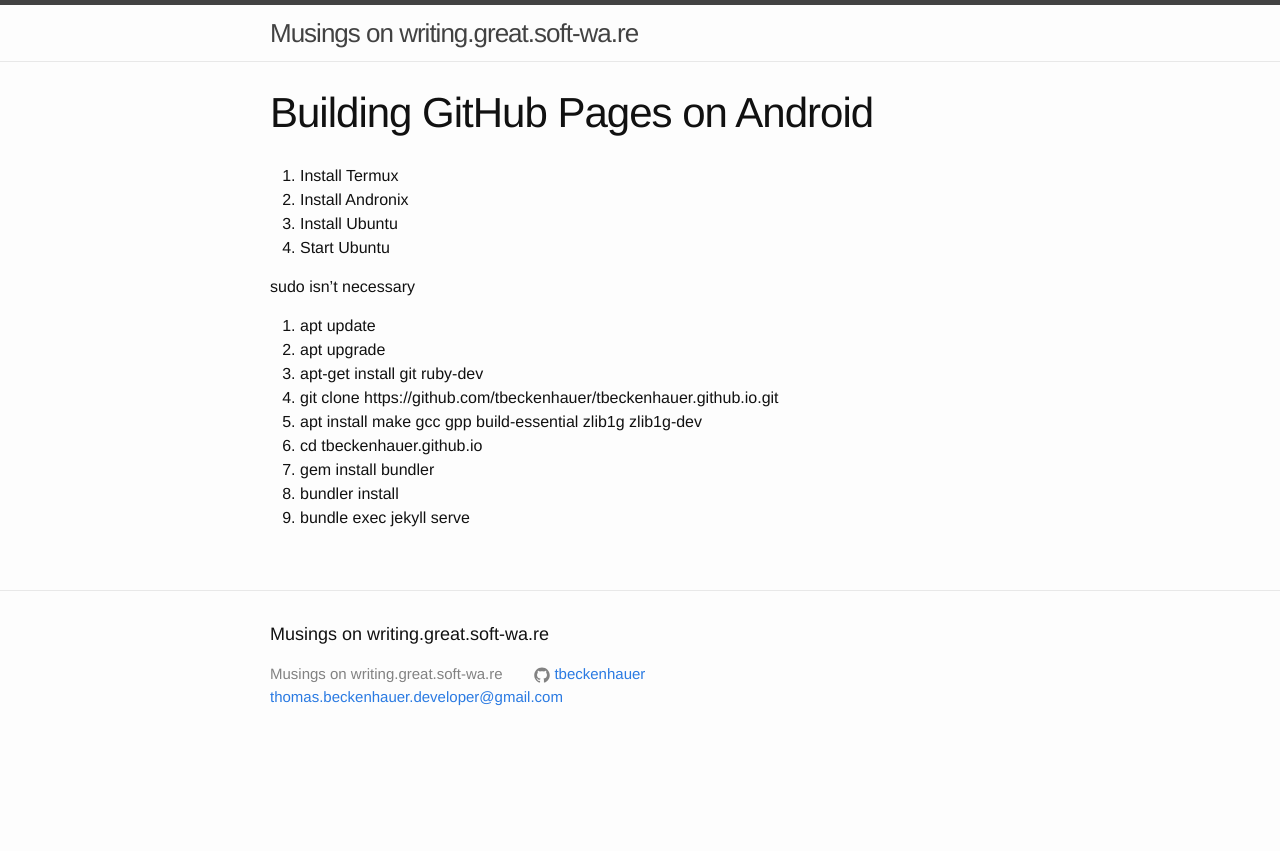
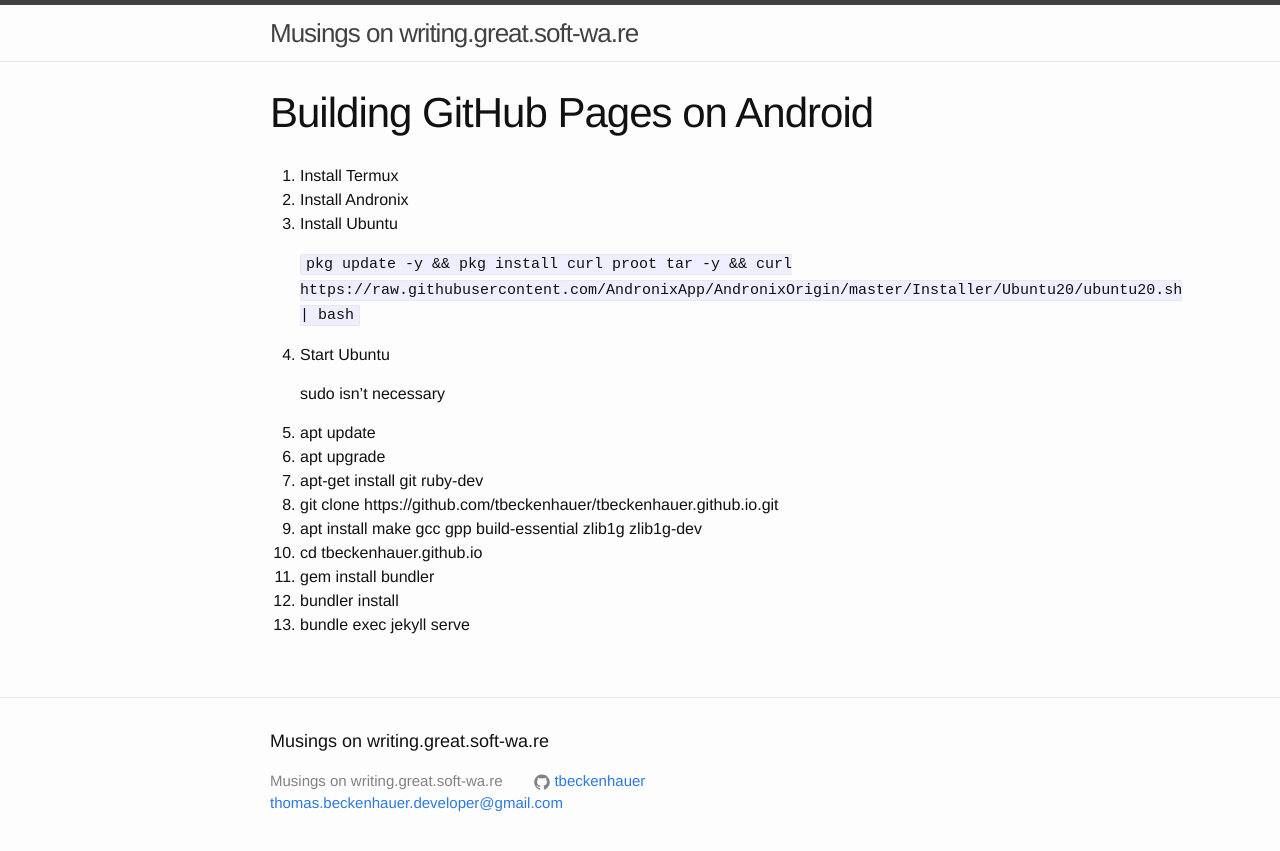
Before and after one commit to tbeckenhauer/tbeckenhauer.github.io, a Jekyll site: the page built from _posts/2021-04-23-building-github-pages-on-android.markdown, in a window 1280 px wide. Shown: the top 851 px of the page. Built offline with Jekyll 4.4.1, drawn with Linux system fonts in a browser that asks for light colours.

Commit message:
update: building github pages on android

```diff
--- a/_posts/2021-04-23-building-github-pages-on-android.markdown
+++ b/_posts/2021-04-23-building-github-pages-on-android.markdown
@@ -8,9 +8,12 @@
 1. Install Termux
 2. Install Andronix
 3. Install Ubuntu
+
+	`pkg update -y && pkg install curl proot tar -y && curl https://raw.githubusercontent.com/AndronixApp/AndronixOrigin/master/Installer/Ubuntu20/ubuntu20.sh | bash`
+
 4. Start Ubuntu
 
-sudo isn't necessary
+	sudo isn't necessary
 
 5. apt update
 6. apt upgrade
```
